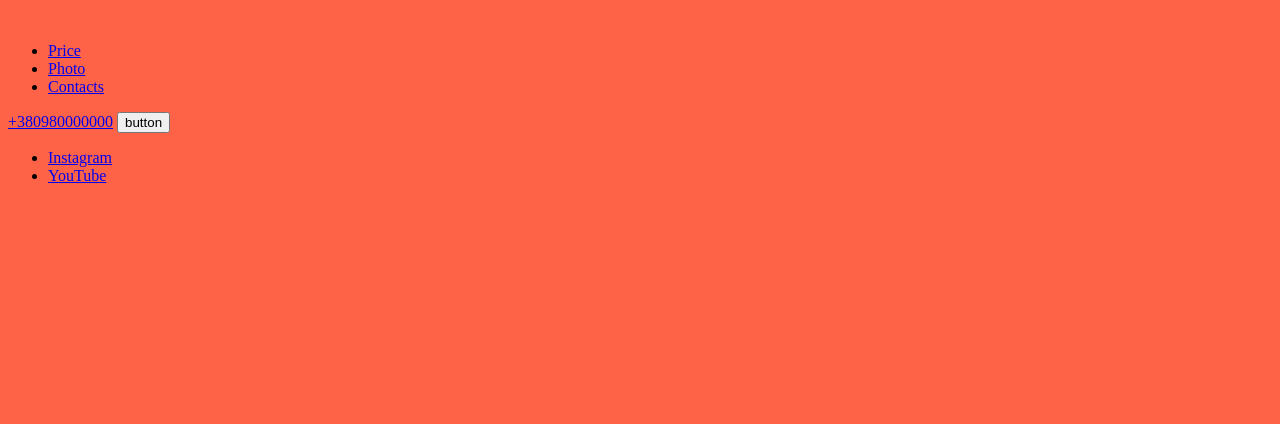
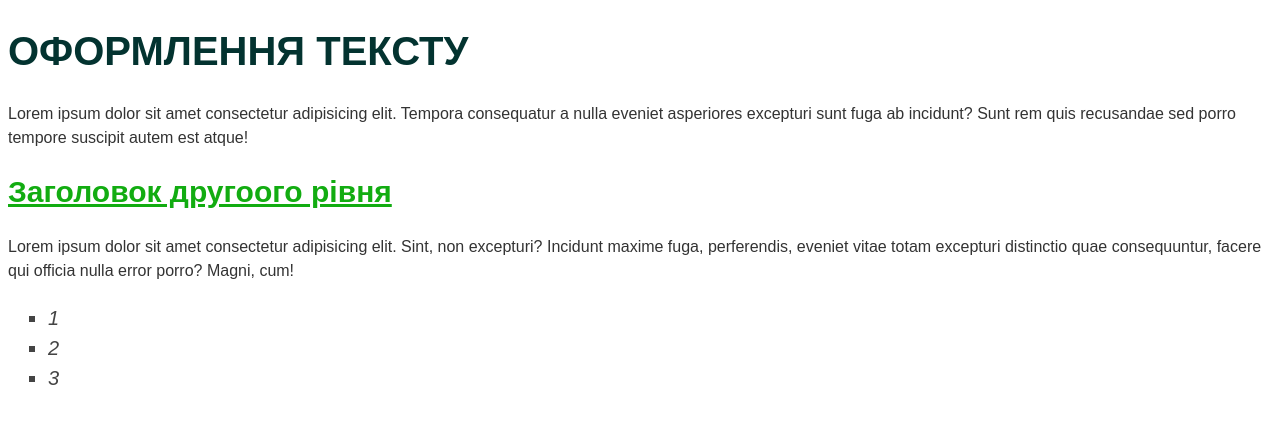
Before and after one commit to vkadi-budetak/working-with-text, a plain HTML site: page index.html in a window 1280 px wide. Drawn offline with Linux system fonts and the light colour scheme.

Commit message:
working with text

```diff
--- a/css/styles.css
+++ b/css/styles.css
@@ -1,3 +1,27 @@
 body {
-background-color: tomato;
+  font-family: Arial, sans-serif;
+  font-size: 16px;
+  color: #333;
+  line-height: 1.5;
 }
+
+.title {
+  font-size: 40px;
+  color: #033330;
+  line-height: 1.2;
+  text-transform: uppercase;
+}
+
+.subtitle {
+  font-size: 30px;
+  color: #12ac11;
+  line-height: 1.2;
+  text-decoration: underline;
+}
+
+.list {
+  font-size: 20px;
+  color: #444;
+  font-style: italic;
+  list-style-type: square;
+}
--- a/index.html
+++ b/index.html
@@ -5,7 +5,7 @@
     <meta name="viewport" content="width=device-width, initial-scale=1.0" />
     <title>Document</title>
     <link rel="stylesheet" href="./css/styles.css" />
-    <title>Cherry</title>
+    <title>working with text</title>
     <!-- Fav icons -->
     <link
       rel="icon"
@@ -15,36 +15,23 @@
     />
   </head>
   <body>
-    <!-- Header section -->
-    <header>
-      <a href=""><img src="" alt="" /></a>
-      <nav>
-        <ul>
-          <li><a href="#about">Price</a></li>
-          <li><a href="#rice">Photo</a></li>
-          <li><a href="#photo">Contacts</a></li>
-        </ul>
-      </nav>
-       <a href="tel:+380980000000">+380980000000</a>
-       <button type="button">button</button>
-    </header>
-    <main>
-      <!-- Hero section -->
-      <section>
-        <ul>
-            <li><a href="https://www.instagram.com/" target="_blank" rel="noopener noreferrer">Instagram</a></li>
-            <li><a href="https://www.youtube.com/" target="_blank" rel="noopener noreferrer">YouTube</a></li>
-        </ul>
-      </section>
-      <!-- About section -->
-      <section id="about"></section>
-      <!-- Price section -->
-      <section id="price"></section>
-      <!-- Photo section -->
-      <section id="photo"></section>
-      <!-- Contacts section -->
-      <section></section>
-    </main>
-    <!-- Footer section -->
+    <h1 class="title">Оформлення тексту</h1>
+    <p>
+      Lorem ipsum dolor sit amet consectetur adipisicing elit. Tempora
+      consequatur a nulla eveniet asperiores excepturi sunt fuga ab incidunt?
+      Sunt rem quis recusandae sed porro tempore suscipit autem est atque!
+    </p>
+    <h2 class="subtitle">Заголовок другоого рівня</h2>
+    <p>
+      Lorem ipsum dolor sit amet consectetur adipisicing elit. Sint, non
+      excepturi? Incidunt maxime fuga, perferendis, eveniet vitae totam
+      excepturi distinctio quae consequuntur, facere qui officia nulla error
+      porro? Magni, cum!
+    </p>
+    <ul class="list">
+      <li>1</li>
+      <li>2</li>
+      <li>3</li>
+    </ul>
   </body>
 </html>
```
